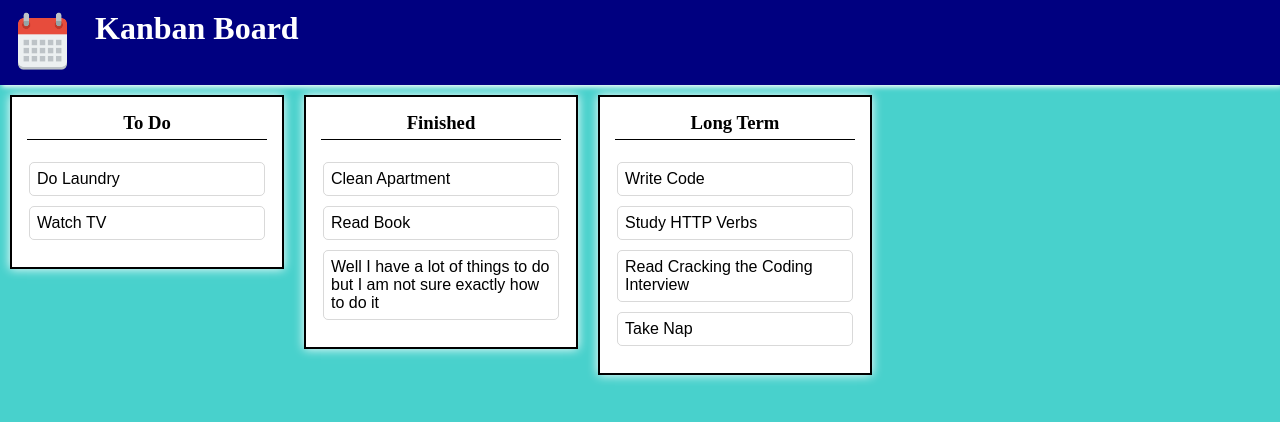
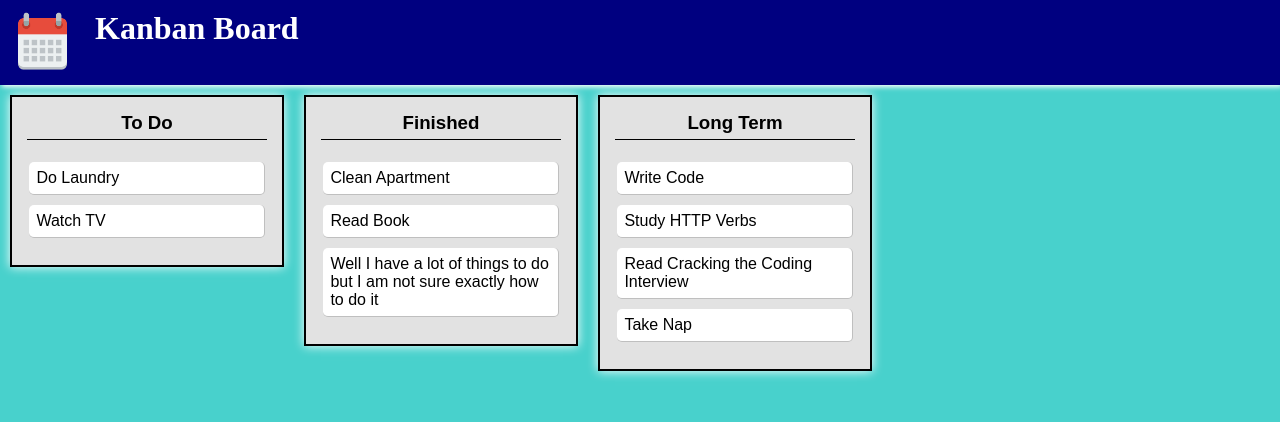
Before and after one commit to BalasundaramVi/Kanban-Board, a React app: page / in a window 1280 px wide. Shown: the top 422 px of the page. Built offline with nearby package versions, Linux system fonts and the light colour scheme; the HTML template or start-up script is replaced by a standard one.

Commit message:
Minor css updates

```diff
--- a/client/src/styles/Board.css
+++ b/client/src/styles/Board.css
@@ -16,6 +16,7 @@
   background-color: white;
   box-shadow: 0px 0px 10px white;
   height: fit-content;
+  background-color: rgb(226, 226, 226);
 }
 
 .col-title {
@@ -24,4 +25,5 @@
   text-align: center;
   border-bottom: 1px solid black;
   padding: 5px;
+  font-family: 'Sarabun', sans-serif;
 }
--- a/client/src/styles/Column.css
+++ b/client/src/styles/Column.css
@@ -5,13 +5,15 @@ ol {
 }
 
 li {
-  border: 1px solid rgba(128, 128, 128, 0.3);
+  border-right: 1px solid rgba(128, 128, 128, 0.5);
+  border-bottom: 1px solid rgba(128, 128, 128, 0.5);
   border-radius: 5px;
   padding: 5px;
   margin: 10px auto;
   width: 95%;
   max-width: 225px;
   height: auto;
+  background-color: white;
 }
 
 li:hover{
```
